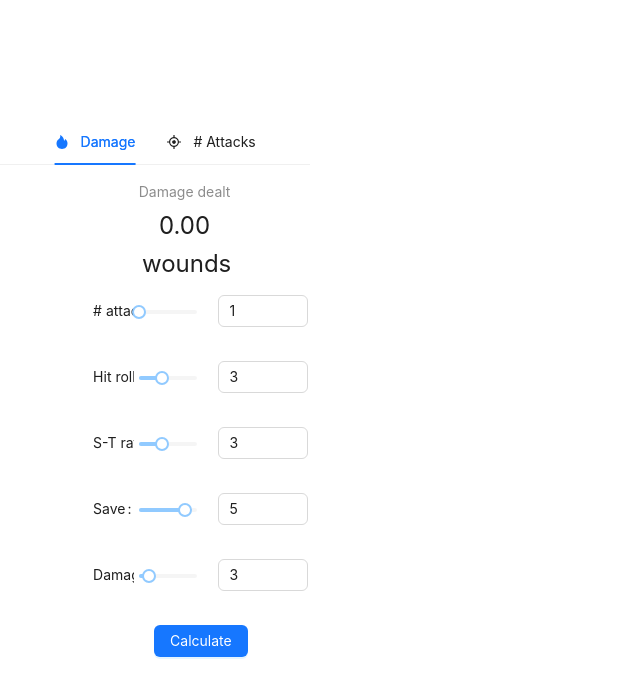
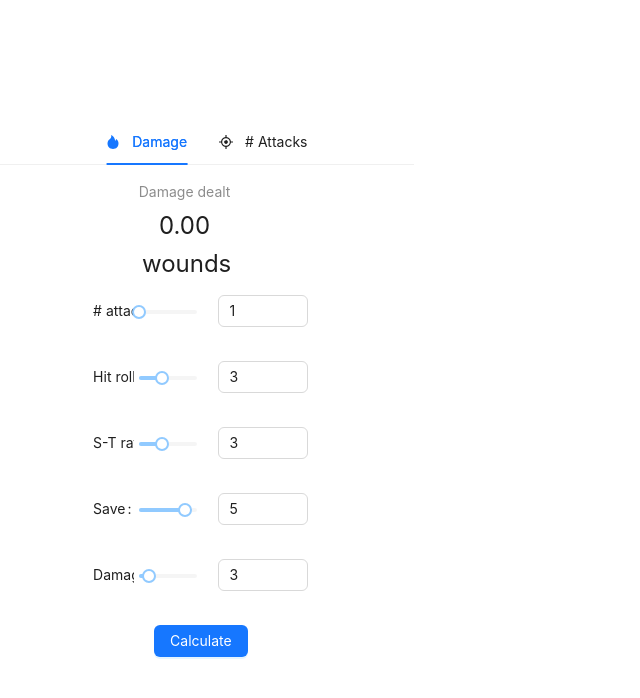
Before and after one commit to justintea/Luckier, a React (Vite) app: page / in a window 1280 px wide. Shown: the top 698 px of the page, without its empty margins (0-640 px from the left). Built offline with nearby package versions, Linux system fonts and the light colour scheme.

Commit message:
feat: styling tab width 200%

```diff
--- a/src/pages/0LandingPage/LandingPage.jsx
+++ b/src/pages/0LandingPage/LandingPage.jsx
@@ -27,7 +27,7 @@ export default function LandingPage() {
       <Tabs
         activeKey={activeTab}
         onTabClick={(key) => handleTabClick(key)}
-        style={{ width: '150%', }}
+        style={{ width: '200%', }}
         // tabBarGutter={30}
         centered={true}
 
```
